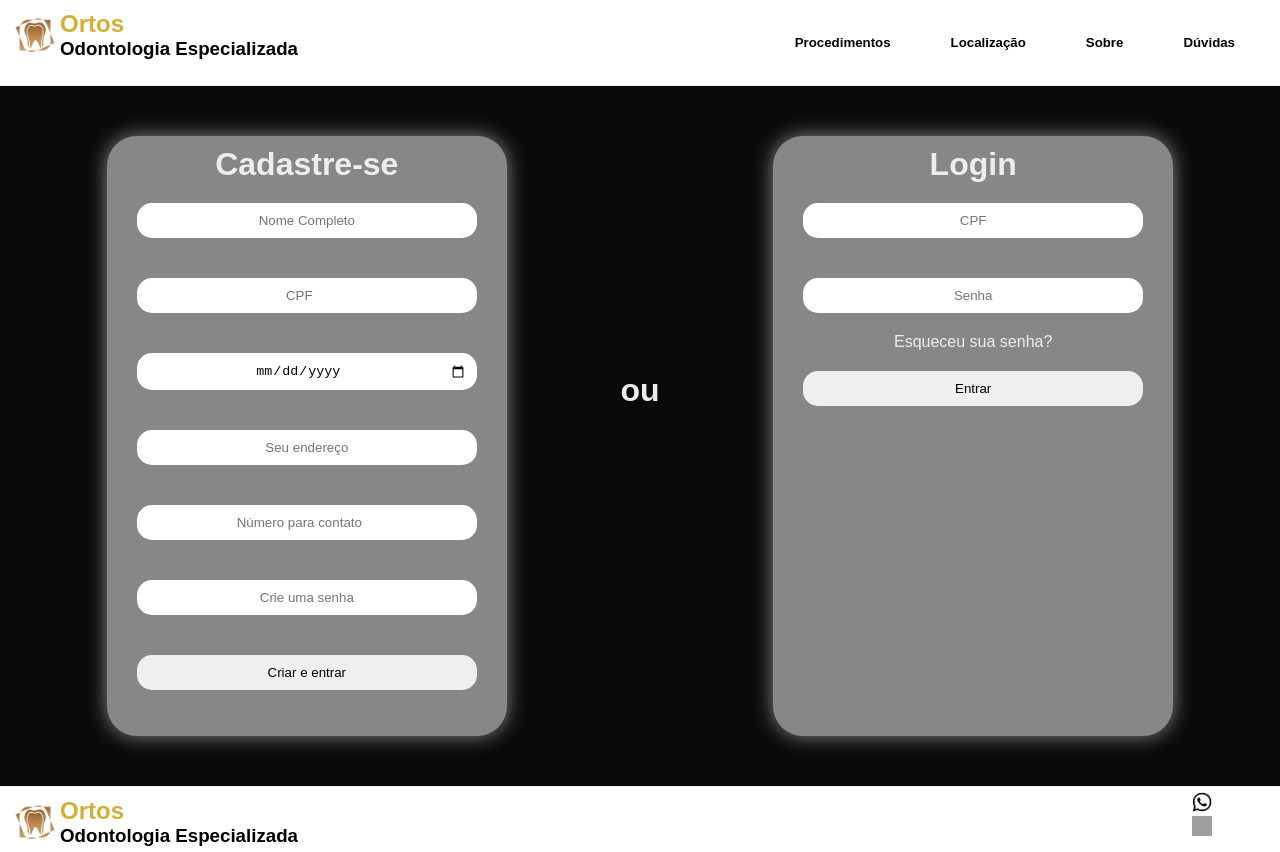
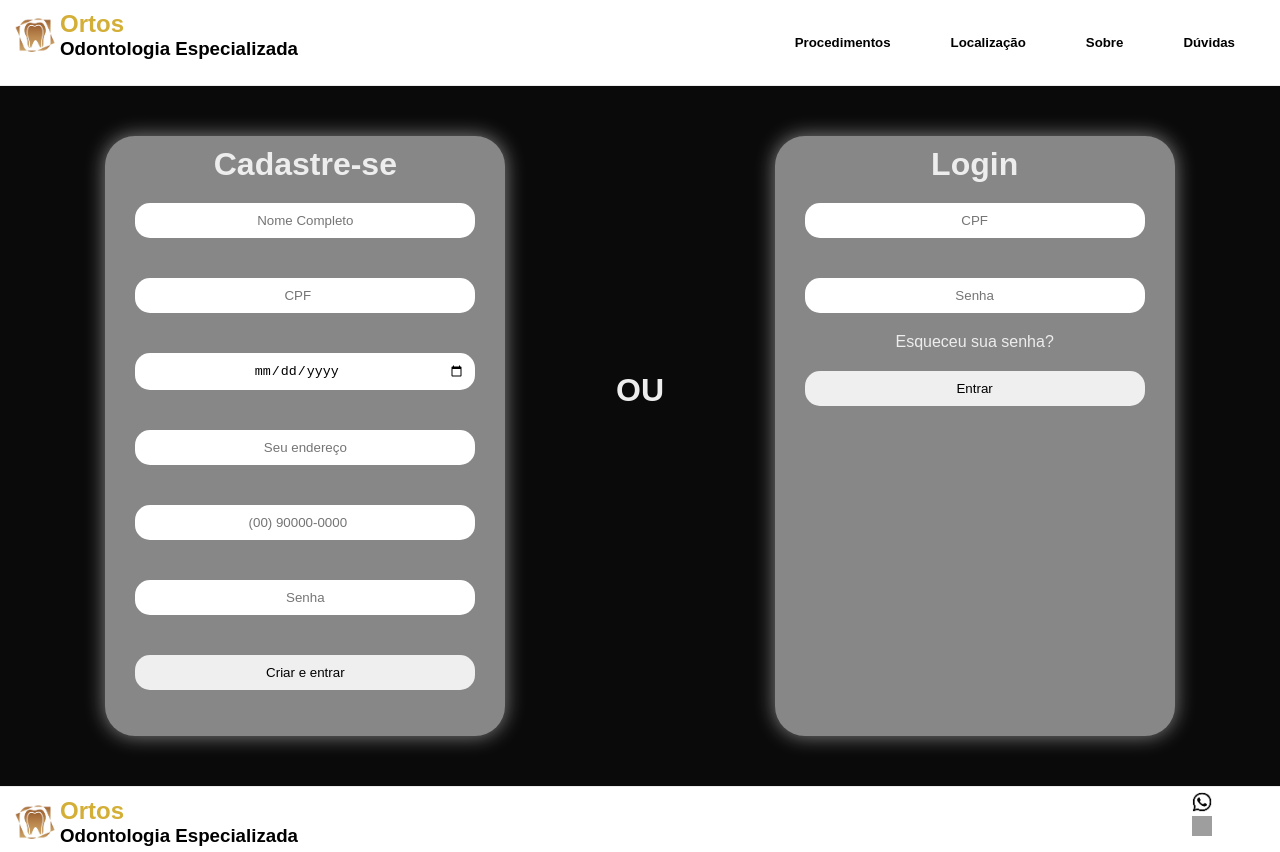
Before and after one commit to rickcsta/Clinica-Odonto, a Next.js app: page /cadelog in a window 1280 px wide. Built offline with nearby package versions, Linux system fonts and the light colour scheme; grey boxes are pictures that could not be loaded.

Commit message:
campos de entrada

```diff
--- a/src/app/apiLog/route.js
+++ b/src/app/apiLog/route.js
@@ -9,7 +9,7 @@ export async function POST(request) {
     const client = await pool.connect()
     const result = await client.query(
       'SELECT * FROM cliente WHERE cpf = $1 AND senha = $2',
-      [ cpflog, senhalog]
+      [cpflog, senhalog]
     )
 
     const id_cliente = result.rows[0].id_cliente
--- a/src/app/cadelog/page.js
+++ b/src/app/cadelog/page.js
@@ -74,18 +74,18 @@ export default function ClienteForm() {
         <div className={style.containercad}>
           <h1 className="titulo">Cadastre-se</h1>
           <form className={style.entradas} onSubmit={handleCadastro}>
-            <input className={style.input} type="text" placeholder="Nome Completo" value={nome} onChange={(e) => setNome(e.target.value)} required />
-            <input className={style.input} type="number" placeholder="CPF" value={cpfcad} onChange={(e) => setCpfcad(e.target.value)} required />
-            <input className={style.input} type="date" placeholder="Data de Nascimento" value={nascimento} onChange={(e) => setNascimento(e.target.value)} required />
-            <input className={style.input} type="text" placeholder="Seu endereço" value={endereco} onChange={(e) => setEndereco(e.target.value)} required />
-            <input className={style.input} type="number" placeholder="Número para contato" value={contato} onChange={(e) => setContato(e.target.value)} required />
-            <input className={style.input} type="password" placeholder="Crie uma senha" value={senhacad} onChange={(e) => setSenhacad(e.target.value)} required />
+            <input className={style.input} type="text" title="Digite seu nome completo" placeholder="Nome Completo" value={nome} onChange={(e) => setNome(e.target.value)} required />
+            <input className={style.input} type="number" title="Digite seu CPF sem pontuação" placeholder="CPF" value={cpfcad} onChange={(e) => setCpfcad(e.target.value)} required />
+            <input className={style.input} type="date" title="Data de Nascimento" value={nascimento} onChange={(e) => setNascimento(e.target.value)} required />
+            <input className={style.input} type="text" title="Sua rua, seu bairro, e sua cidade" placeholder="Seu endereço" value={endereco} onChange={(e) => setEndereco(e.target.value)} required />
+            <input className={style.input} type="number" title="Numero para contato"  placeholder="(00) 90000-0000" value={contato} onChange={(e) => setContato(e.target.value)} required />
+            <input className={style.input} type="password" title="Crie uma senha forte" placeholder="Senha" value={senhacad} onChange={(e) => setSenhacad(e.target.value)} required />
             <button className={style.botao} type="submit">Criar e entrar</button>
           </form>
         </div>
       </div>
 
-      <div className={style.meio}><h1>ou</h1></div>
+      <div className={style.meio}><h1>OU</h1></div>
 
       <div className={style.login}>
         <div className={style.containerlog}>
--- a/src/app/page.js
+++ b/src/app/page.js
@@ -24,7 +24,7 @@ export default function Home() {
 
       <div className={style.procedimentos} id="procedimentos">
         <h2 className={style.dourado}>Conheça nossos</h2>
-        <h2>Procedimentos</h2>
+        <h2>Procedimentos odontológicos</h2>
         <h2>↓</h2>
         <div className={style.carouselWrapper}>
           <Carousel />
```
